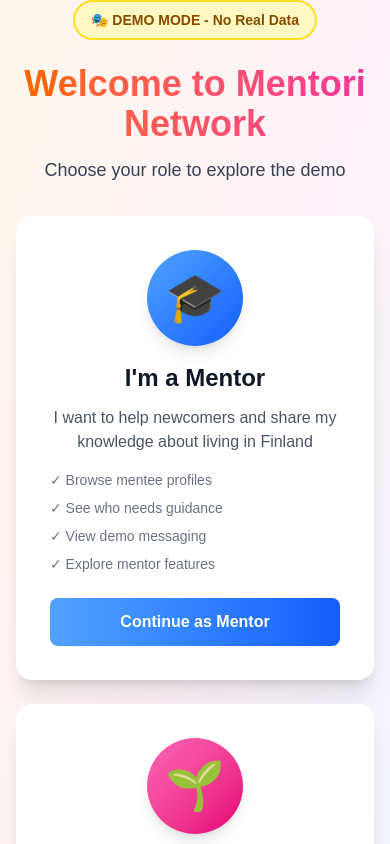
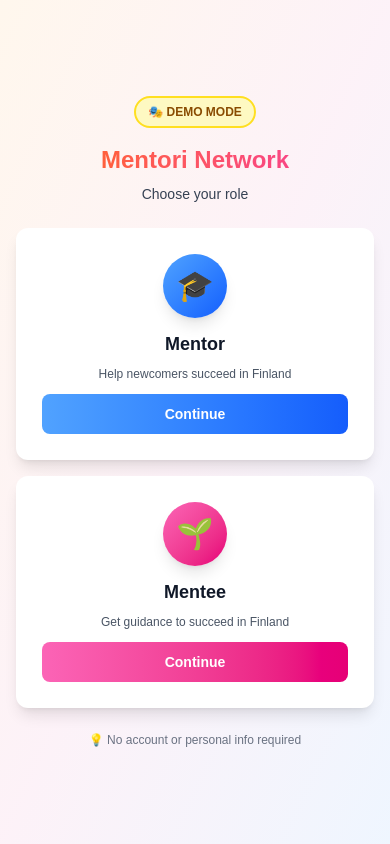
Before and after one commit to PeiChunyan/mentori, a Next.js app in the folder frontend/: page /auth in a window 390 px wide. Both pictures are taken after a click on the button "Continue". Shown: the top 844 px of the page. Built offline with nearby package versions, Linux system fonts and the light colour scheme.

Commit message:
Optimize role selection cards for mobile screens

```diff
--- a/frontend/src/components/DemoLogin.tsx
+++ b/frontend/src/components/DemoLogin.tsx
@@ -76,48 +76,42 @@ export default function DemoLogin() {
   }
 
   return (
-    <div className="min-h-screen bg-gradient-to-br from-orange-50 via-pink-50 to-blue-50 flex items-center justify-center px-4">
-      <div className="max-w-4xl w-full">
+    <div className="min-h-screen bg-gradient-to-br from-orange-50 via-pink-50 to-blue-50 flex flex-col items-center justify-center px-4 py-6 sm:py-12">
+      <div className="w-full max-w-2xl">
         {/* Demo Badge */}
-        <div className="text-center mb-6">
-          <span className="inline-block bg-yellow-100 text-yellow-800 px-4 py-2 rounded-full text-sm font-semibold border-2 border-yellow-300">
-            🎭 DEMO MODE - No Real Data
+        <div className="text-center mb-4 sm:mb-6">
+          <span className="inline-block bg-yellow-100 text-yellow-800 px-3 sm:px-4 py-1.5 sm:py-2 rounded-full text-xs sm:text-sm font-semibold border-2 border-yellow-300">
+            🎭 DEMO MODE
           </span>
         </div>
 
         {/* Header */}
-        <div className="text-center mb-8">
-          <h1 className="text-4xl md:text-5xl font-bold bg-gradient-to-r from-orange-500 to-pink-500 bg-clip-text text-transparent mb-3">
-            Welcome to Mentori Network
+        <div className="text-center mb-6 sm:mb-8">
+          <h1 className="text-2xl sm:text-4xl md:text-5xl font-bold bg-gradient-to-r from-orange-500 to-pink-500 bg-clip-text text-transparent mb-2 sm:mb-3">
+            Mentori Network
           </h1>
-          <p className="text-lg text-gray-700">
-            Choose your role to explore the demo
+          <p className="text-sm sm:text-lg text-gray-700">
+            Choose your role
           </p>
         </div>
 
         {/* Role Selection Cards */}
-        <div className="grid grid-cols-1 md:grid-cols-2 gap-6 mb-6">
+        <div className="grid grid-cols-1 sm:grid-cols-2 gap-4 sm:gap-6 mb-6">
           {/* Mentor Card */}
           <div
             onClick={() => handleRoleSelect('mentor')}
-            className="bg-white rounded-2xl shadow-xl p-8 cursor-pointer hover:shadow-2xl transition-all duration-300 transform hover:-translate-y-2 border-2 border-transparent hover:border-blue-400"
+            className="bg-white rounded-xl sm:rounded-2xl shadow-lg hover:shadow-xl transition-all duration-300 cursor-pointer border-2 border-transparent hover:border-blue-400 p-6 sm:p-8"
           >
             <div className="text-center">
-              <div className="w-24 h-24 bg-gradient-to-br from-blue-400 to-blue-600 rounded-full mx-auto mb-4 flex items-center justify-center shadow-lg">
-                <span className="text-5xl">🎓</span>
+              <div className="w-16 sm:w-24 h-16 sm:h-24 bg-gradient-to-br from-blue-400 to-blue-600 rounded-full mx-auto mb-3 sm:mb-4 flex items-center justify-center shadow-lg">
+                <span className="text-3xl sm:text-5xl">🎓</span>
               </div>
-              <h2 className="text-2xl font-bold text-gray-900 mb-3">I'm a Mentor</h2>
-              <p className="text-gray-600 mb-4">
-                I want to help newcomers and share my knowledge about living in Finland
+              <h2 className="text-lg sm:text-2xl font-bold text-gray-900 mb-2">Mentor</h2>
+              <p className="text-xs sm:text-sm text-gray-600 mb-3 sm:mb-4">
+                Help newcomers succeed in Finland
               </p>
-              <ul className="text-sm text-gray-500 text-left space-y-2 mb-6">
-                <li>✓ Browse mentee profiles</li>
-                <li>✓ See who needs guidance</li>
-                <li>✓ View demo messaging</li>
-                <li>✓ Explore mentor features</li>
-              </ul>
-              <button className="w-full py-3 bg-gradient-to-r from-blue-400 to-blue-600 text-white rounded-lg font-semibold hover:from-blue-500 hover:to-blue-700 transition">
-                Continue as Mentor
+              <button className="w-full py-2.5 sm:py-3 bg-gradient-to-r from-blue-400 to-blue-600 text-white rounded-lg font-semibold text-sm sm:text-base hover:from-blue-500 hover:to-blue-700 transition">
+                Continue
               </button>
             </div>
           </div>
@@ -125,24 +119,18 @@ export default function DemoLogin() {
           {/* Mentee Card */}
           <div
             onClick={() => handleRoleSelect('mentee')}
-            className="bg-white rounded-2xl shadow-xl p-8 cursor-pointer hover:shadow-2xl transition-all duration-300 transform hover:-translate-y-2 border-2 border-transparent hover:border-pink-400"
+            className="bg-white rounded-xl sm:rounded-2xl shadow-lg hover:shadow-xl transition-all duration-300 cursor-pointer border-2 border-transparent hover:border-pink-400 p-6 sm:p-8"
           >
             <div className="text-center">
-              <div className="w-24 h-24 bg-gradient-to-br from-pink-400 to-pink-600 rounded-full mx-auto mb-4 flex items-center justify-center shadow-lg">
-                <span className="text-5xl">🌱</span>
+              <div className="w-16 sm:w-24 h-16 sm:h-24 bg-gradient-to-br from-pink-400 to-pink-600 rounded-full mx-auto mb-3 sm:mb-4 flex items-center justify-center shadow-lg">
+                <span className="text-3xl sm:text-5xl">🌱</span>
               </div>
-              <h2 className="text-2xl font-bold text-gray-900 mb-3">I'm a Mentee</h2>
-              <p className="text-gray-600 mb-4">
-                I'm looking for guidance and support to succeed in Finland
+              <h2 className="text-lg sm:text-2xl font-bold text-gray-900 mb-2">Mentee</h2>
+              <p className="text-xs sm:text-sm text-gray-600 mb-3 sm:mb-4">
+                Get guidance to succeed in Finland
               </p>
-              <ul className="text-sm text-gray-500 text-left space-y-2 mb-6">
-                <li>✓ Browse mentor profiles</li>
-                <li>✓ Find experienced guides</li>
-                <li>✓ View demo messaging</li>
-                <li>✓ Explore mentee features</li>
-              </ul>
-              <button className="w-full py-3 bg-gradient-to-r from-pink-400 to-pink-600 text-white rounded-lg font-semibold hover:from-pink-500 hover:to-pink-700 transition">
-                Continue as Mentee
+              <button className="w-full py-2.5 sm:py-3 bg-gradient-to-r from-pink-400 to-pink-600 text-white rounded-lg font-semibold text-sm sm:text-base hover:from-pink-500 hover:to-pink-700 transition">
+                Continue
               </button>
             </div>
           </div>
@@ -150,8 +138,8 @@ export default function DemoLogin() {
 
         {/* Footer Note */}
         <div className="text-center">
-          <p className="text-sm text-gray-500">
-            💡 This is a demonstration. No account creation or personal information required.
+          <p className="text-xs sm:text-sm text-gray-500">
+            💡 No account or personal info required
           </p>
         </div>
       </div>
```
